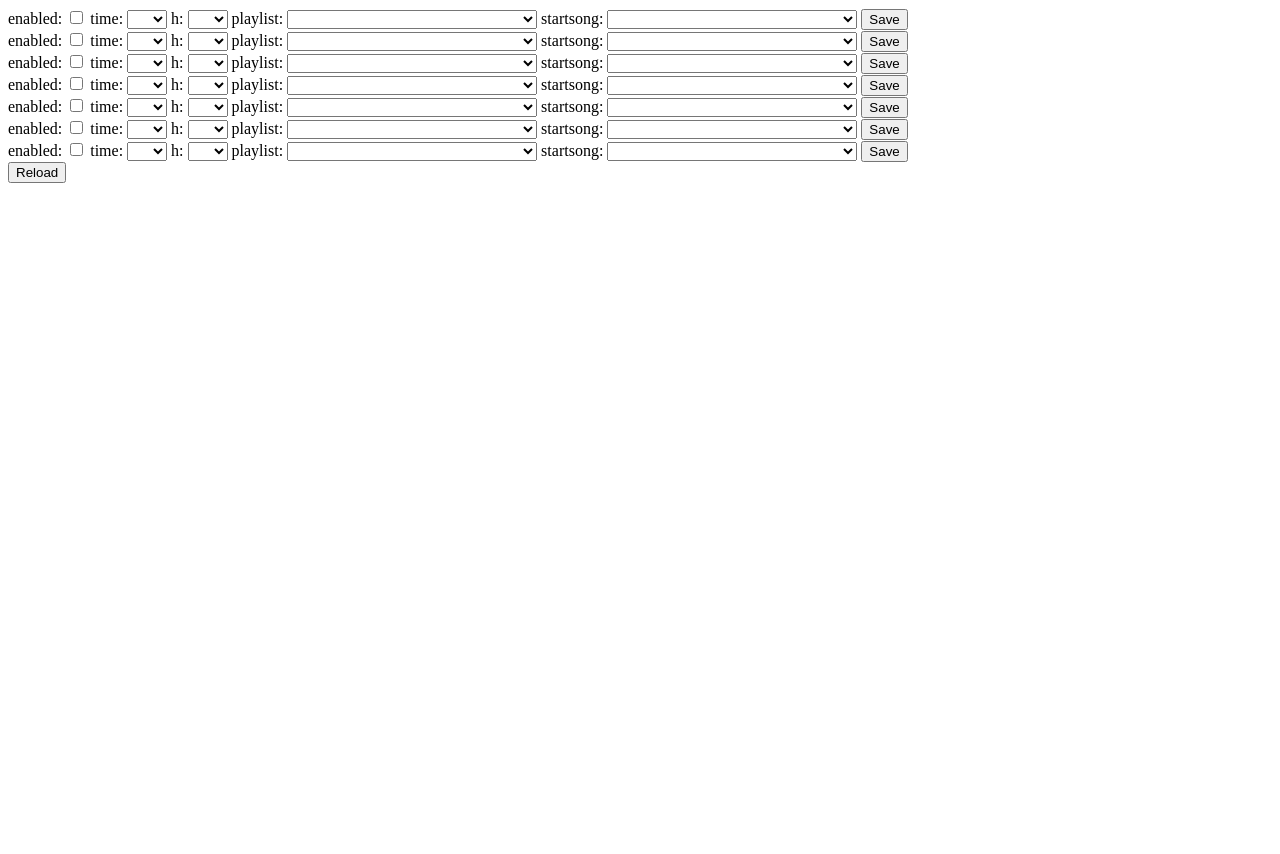
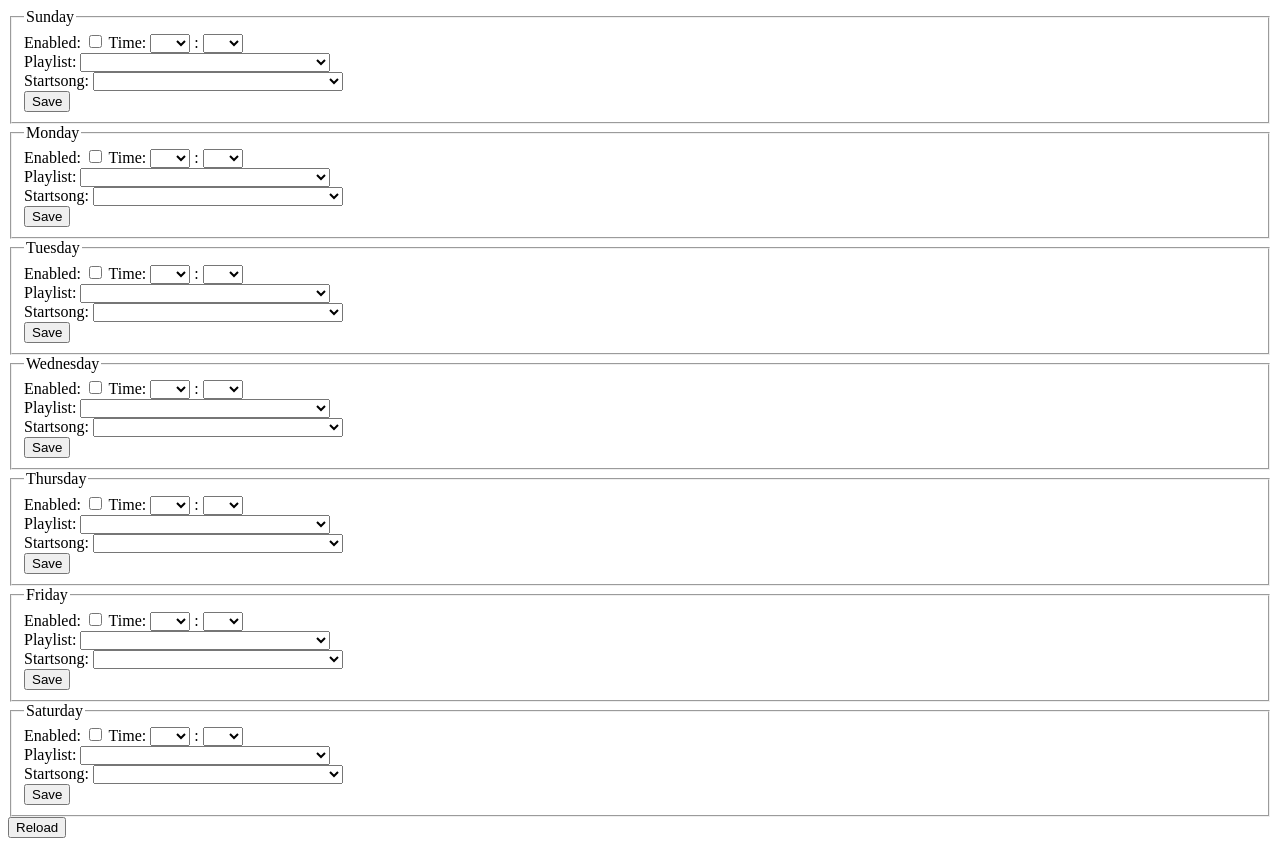
Before and after one commit to MaxBly/spotibly, a website: page public/pannel.ejs in a window 1280 px wide. Before the commit the page ends 800 px from the top, so only its background shows below. Drawn offline with nearby package versions, Linux system fonts and the light colour scheme; files that its build step writes are made by us from their sources; no server answers.

Commit message:
final mvp

```diff
--- a/package.json
+++ b/package.json
@@ -7,8 +7,7 @@
     "lib": "lib"
   },
   "scripts": {
-    "test": "echo \"Error: no test specified\" && exit 1",
-    "postinstall": "node install.js",
+    "postinstall": "node ./lib/install.js",
     "start": "node spotibly.js"
   },
   "repository": {
@@ -25,7 +24,6 @@
     "body-parser": "^1.18.3",
     "cookie-parser": "^1.4.3",
     "cors": "^2.8.5",
-    "dotenv": "^6.2.0",
     "ejs": "^2.6.1",
     "express": "^4.16.4",
     "fs": "0.0.1-security",
--- a/public/pannel.ejs
+++ b/public/pannel.ejs
@@ -15,12 +15,15 @@
 <body>
     <% for (var i = 0; i < 7; i++) { %>
     <div id="d<%= i %>">
-        <label for="e<%= i %>">enabled: </label><input type="checkbox" class="enabled" id="e<%= i %>">
-        <label for="h<%= i %>">time: </label><select name="h" class="hours" id="h<%= i %>"></select> h:
-        <select name="m" class="minutes" id="m<%= i %>"></select>
-        <label for="p<%= i %>">playlist: </label><select name="p" class="playlist" id="p<%= i %>"></select>
-        <label for="s<%= i %>">startsong: </label><select name="s" class="startsong" id="s<%= i %>"></select>
-        <button class="save" id="b<%= i %>">Save</button>
+        <fieldset>
+            <legend class="day"></legend>
+            <label for="e<%= i %>">Enabled: </label><input type="checkbox" class="enabled" id="e<%= i %>">
+            <label for="h<%= i %>">Time: </label>
+            <select name="h" class="hours" id="h<%= i %>"></select> : <select name="m" class="minutes" id="m<%= i %>"></select><br />
+            <label for="p<%= i %>">Playlist: </label><select name="p" class="playlist" id="p<%= i %>"></select><br />
+            <label for="s<%= i %>">Startsong: </label><select name="s" class="startsong" id="s<%= i %>"></select><br />
+            <button class="save" id="b<%= i %>">Save</button>
+        </fieldset>
     </div>
     <% } %>
     <button id="reload">Reload</button>
--- a/public/pannel.js
+++ b/public/pannel.js
@@ -6,9 +6,24 @@ var sel_playlist = document.querySelectorAll('.playlist');
 var sel_startsong = document.querySelectorAll('.startsong');
 var cb_enabled = document.querySelectorAll('.enabled');
 var btn_save = document.querySelectorAll('.save');
+var l_day = document.querySelectorAll('.day');
 var p_job = document.getElementById('nextInvoc');
 var settings;
 var playlist;
+
+var days = [
+    "Sunday",
+    "Monday",
+    "Tuesday",
+    "Wednesday",
+    "Thursday",
+    "Friday",
+    "Saturday"
+];
+
+l_day.forEach((e, i) => {
+    e.innerHTML = days[i];
+})
 
 socket.on('loggedin', () => {
     socket.emit('refresh_token');
@@ -52,6 +67,7 @@ btn_save.forEach((e, index) => {
 document.getElementById('reload').addEventListener('click', () => {
     socket.emit('reload');
 })
+
 
 function fillHours(e, set) {
     for (let i = 0; i < 24; i++) {
```
Also changed, not shown: spotibly.js (+1 -8 lines), lib/install.js, 1 other file.
